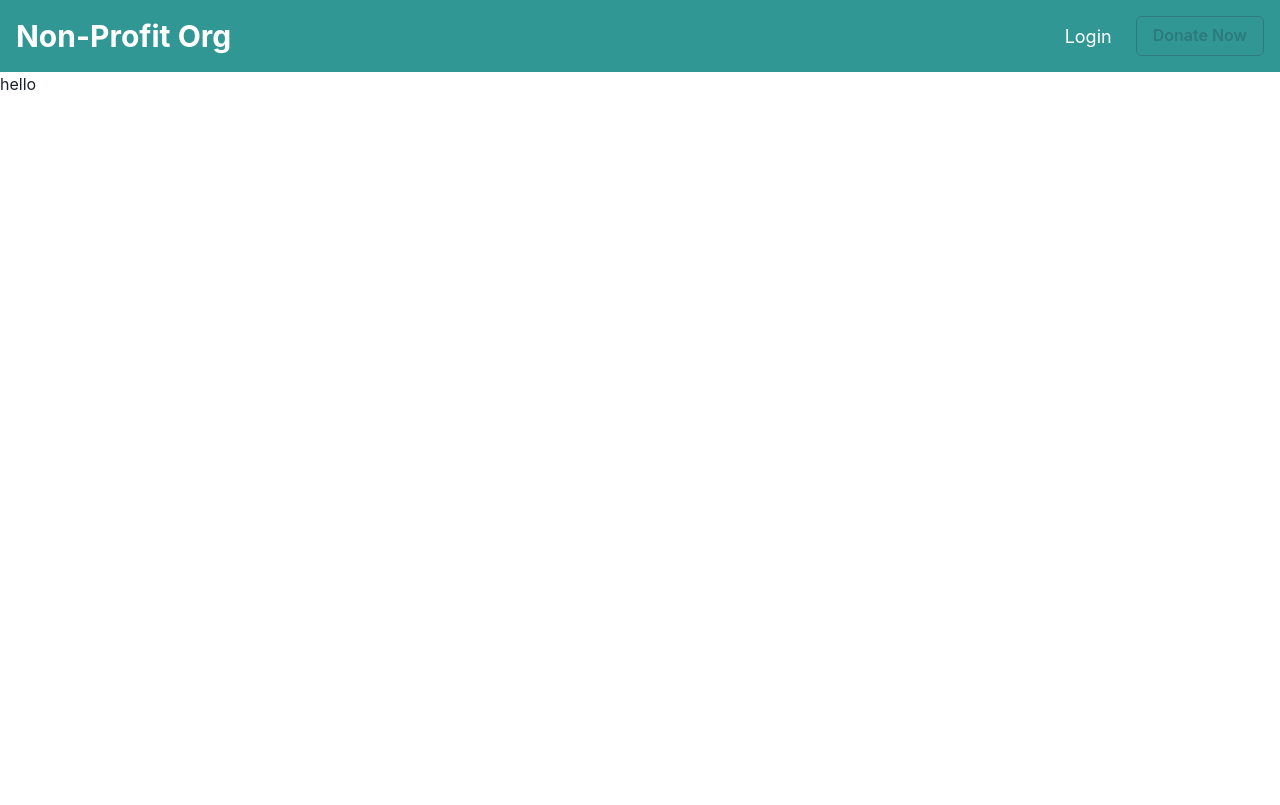
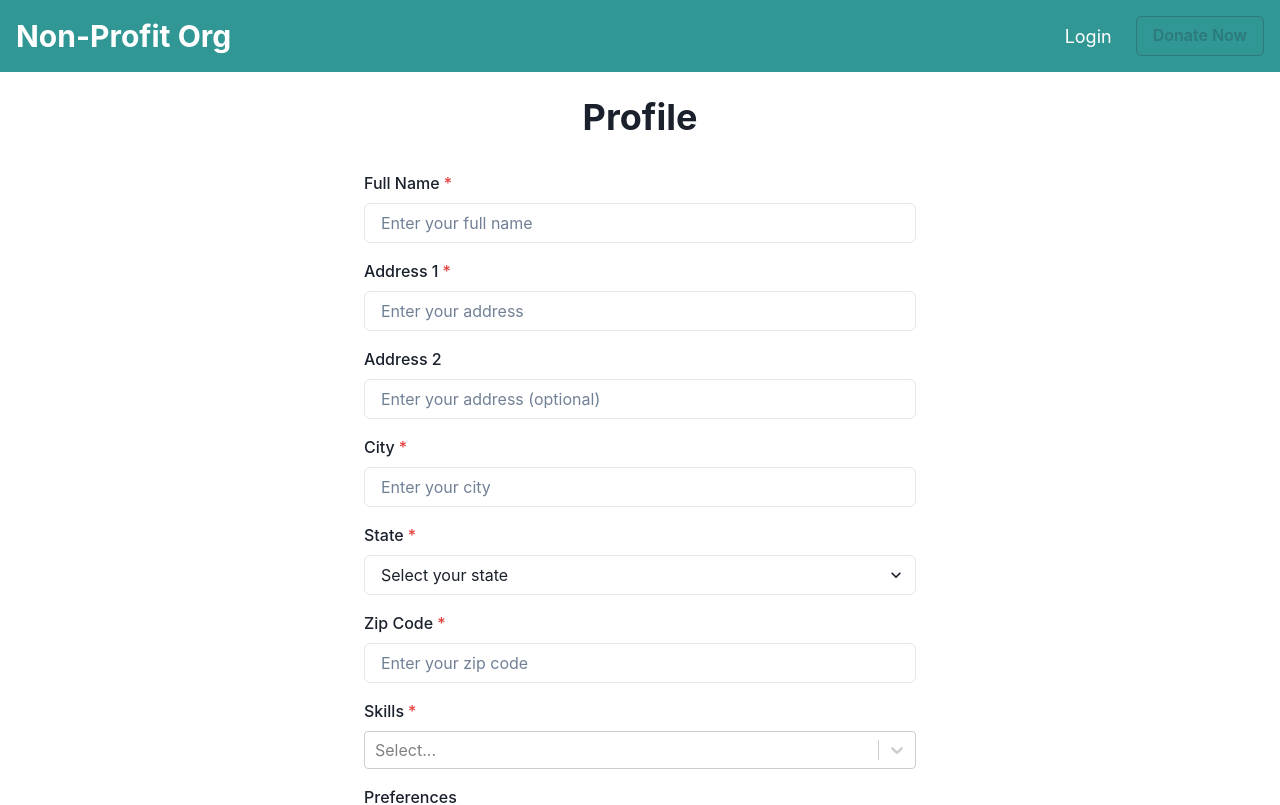
Before and after one commit to ka-rl/group32project, a React (Vite) app in the folder frontend/: page /profile in a window 1280 px wide. Shown: the top 805 px of the page. Built offline with nearby package versions, Linux system fonts and the light colour scheme.

Commit message:
profile page, need availability datepicker and max lengths for input

```diff
--- a/frontend/package.json
+++ b/frontend/package.json
@@ -15,8 +15,10 @@
     "@emotion/styled": "^11.13.0",
     "framer-motion": "^11.5.4",
     "react": "^18.3.1",
+    "react-datepicker": "^7.3.0",
     "react-dom": "^18.3.1",
-    "react-router-dom": "^6.26.2"
+    "react-router-dom": "^6.26.2",
+    "react-select": "^5.8.1"
   },
   "devDependencies": {
     "@eslint/js": "^9.9.0",
--- /dev/null
+++ b/frontend/src/components/MultiSelect.jsx
@@ -0,0 +1,17 @@
+import React from 'react';
+
+import Select from 'react-select';
+
+const defaultOptions = [
+    {value:"1",label:"1"},
+    {value:"2",label:"2"},
+];
+
+const MultiSelect = () => (
+  <Select
+    isMulti
+    options={defaultOptions}
+  />
+);
+
+export default MultiSelect;
--- a/frontend/src/pages/Profile.jsx
+++ b/frontend/src/pages/Profile.jsx
@@ -1,4 +1,5 @@
-import React from 'react'
+import React, { useState } from 'react';
+import MultiSelect from '../components/MultiSelect';
 import {
     Box,
     Button,
@@ -10,16 +11,119 @@ import {
     CheckboxGroup,
     Checkbox,
     Stack,
+    Heading,
+    Center
   } from "@chakra-ui/react";
   import DatePicker from "react-datepicker";
-  import { Select as MultiSelect } from "react-select";
+  import "react-datepicker/dist/react-datepicker.css";
 
 const Profile = () => {
-  return (
-    <div>
-      hello
-    </div>
-  )
-}
+
+    const [fullName, setFullName] = useState("");
+    const [address1, setAddress1] = useState("");
+    const [address2, setAddress2] = useState("");
+    const [city, setCity] = useState("");
+    const [state, setState] = useState("");
+    const [zipCode, setZipCode] = useState("");
+    const [skills, setSkills] = useState([]);
+    const [preferences, setPreferences] = useState("");
+    const [availability, setAvailability] = useState([]);
+
+    const skillsOptions = [
+        {value:"breathing",label:"Breathing"},
+        {value:"walking",label:"Walking"},
+    ];
+    const stateOptions = ["Alabama", "California", "New York", "Texas", "Florida"];
+
+    const handleSubmit = (e) => {
+        e.preventDefault();
+        console.log(":D");
+      };
+
+
+
+    return (
+        <Box p={6} maxW="600px" mx="auto">
+            <Center><Heading mb={8}>Profile</Heading></Center>
+            <form onSubmit={handleSubmit}>
+            {/* Full Name */}
+                <FormControl isRequired mb={4}>
+                    <FormLabel>Full Name</FormLabel>
+                    <Input
+                        placeholder="Enter your full name"
+                    />
+                </FormControl>
+
+                        {/* Address 1 */}
+                <FormControl isRequired mb={4}>
+                    <FormLabel>Address 1</FormLabel>
+                    <Input
+                        placeholder="Enter your address"
+                    />
+                </FormControl>
+
+                {/* Address 2 */}
+                <FormControl mb={4}>
+                    <FormLabel>Address 2</FormLabel>
+                    <Input
+                        placeholder="Enter your address (optional)"
+                    />
+                </FormControl>
+
+                {/* City */}
+                <FormControl isRequired mb={4}>
+                    <FormLabel>City</FormLabel>
+                    <Input
+                        placeholder="Enter your city"
+                    />
+                </FormControl>
+
+                {/* State */}
+                <FormControl isRequired mb={4}>
+                    <FormLabel>State</FormLabel>
+                    <Select
+                        placeholder="Select your state"
+                        options={stateOptions}
+                    >
+                    </Select>
+                </FormControl>
+
+                {/* Zip Code */}
+                <FormControl isRequired mb={4}>
+                    <FormLabel>Zip Code</FormLabel>
+                    <Input
+                        placeholder="Enter your zip code"
+                    />
+                </FormControl>
+
+                {/* Skills - Multi Select */}
+                <FormControl isRequired mb={4}>
+                    <FormLabel>Skills</FormLabel>
+                    <MultiSelect
+                        options={skillsOptions}
+                    />
+                </FormControl>
+
+                {/* Preferences */}
+                <FormControl mb={4}>
+                    <FormLabel>Preferences</FormLabel>
+                    <Textarea
+                        placeholder="Enter your preferences (optional)"
+                    />
+                </FormControl>
+
+                {/* Availability - Date Picker */}
+                <FormControl isRequired mb={4}>
+                    <FormLabel>Availability</FormLabel>
+                </FormControl>
+
+                {/* Submit Button */}
+                <Button colorScheme="blue" type="submit">
+                    Submit
+                </Button>
+            </form>
+        </Box>
+    );
+};
 
 export default Profile
```
Also changed, not shown: 1 other file (tests, documents, lock files or other folders).
